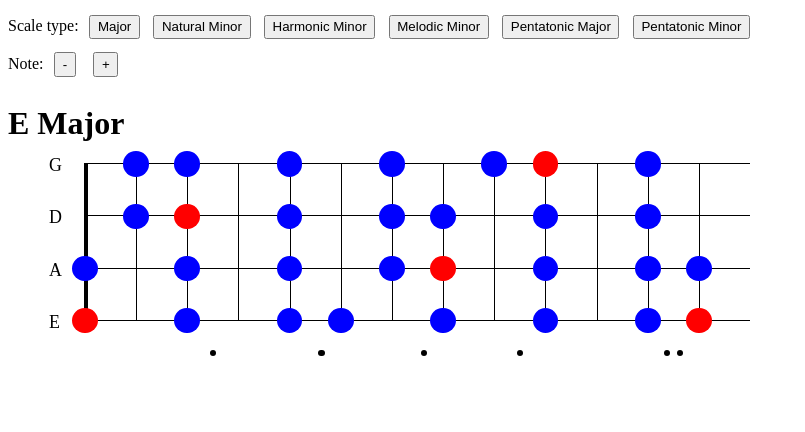
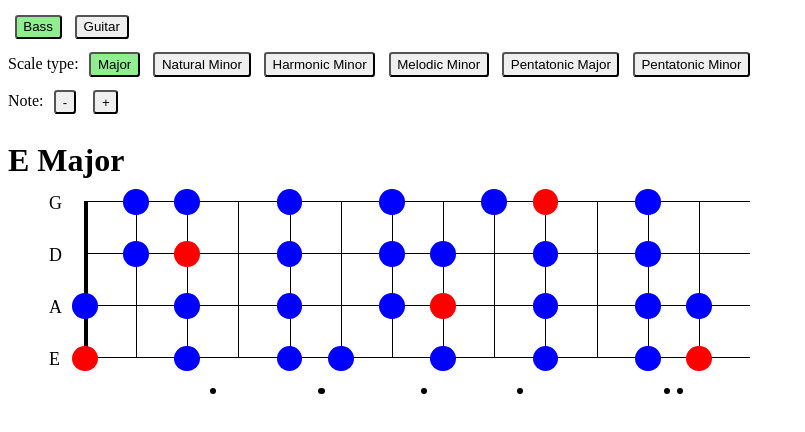
Before and after one commit to thibaudpriou/musicscales, a SvelteKit app: page / in a window 1280 px wide. Shown: the top 432 px of the page, without its empty margins (0-805 px from the left). Built offline with nearby package versions, Linux system fonts and the light colour scheme.

Commit message:
feat: add guitar mode

```diff
--- a/src/lib/Strings.svelte
+++ b/src/lib/Strings.svelte
@@ -1,16 +1,26 @@
 <script lang="ts">
 	import ScaleOverlay from '$lib/ScaleOverlay.svelte';
-	import type { Scale } from '../types';
+	import type { Instrument, Scale } from '../types';
 
 	export let scaleOffset = 0; // relative to E
 	export let scale: Scale = 'major';
+	export let instrument: Instrument = 'bass';
 
-	const strings = [
+	const bassStrings = [
 		{ name: 'G', offset: 15 },
 		{ name: 'D', offset: 10 },
 		{ name: 'A', offset: 5 },
 		{ name: 'E', offset: 0 }
 	];
+	const guitarStrings = [
+		{ name: 'E', offset: 24 },
+		{ name: 'B', offset: 19 },
+		{ name: 'G', offset: 15 },
+		{ name: 'D', offset: 10 },
+		{ name: 'A', offset: 5 },
+		{ name: 'E', offset: 0 }
+	];
+	$: strings = instrument === 'bass' ? bassStrings : guitarStrings;
 </script>
 
 <div class="container">
--- a/src/routes/+page.svelte
+++ b/src/routes/+page.svelte
@@ -1,11 +1,21 @@
 <script lang="ts">
 	import Strings from '$lib/Strings.svelte';
-	import type { Scale } from '../types';
+	import type { Instrument, Scale } from '../types';
 
 	interface ScaleInfo {
 		name: string;
 		value: Scale;
 	}
+
+	interface InstrumentInfo {
+		name: string;
+		value: Instrument;
+	}
+
+	const intruments: InstrumentInfo[] = [
+		{ name: 'Bass', value: 'bass' },
+		{ name: 'Guitar', value: 'guitar' }
+	];
 
 	const scales: ScaleInfo[] = [
 		{ name: 'Major', value: 'major' },
@@ -18,7 +28,14 @@
 	const notes = ['E', 'F', 'F#', 'G', 'G#', 'A', 'A#', 'B', 'C', 'C#', 'D', 'D#'];
 
 	let selectedScale: ScaleInfo = scales[0];
+	let selectedInstru: Instrument = intruments[0].value;
 	let selectedNoteOffset = 0;
+
+	function selectInstruCallback(value: Instrument) {
+		return () => {
+			selectedInstru = value;
+		};
+	}
 
 	function selectedScaleCallback(value: ScaleInfo) {
 		return () => {
@@ -44,9 +61,20 @@
 </script>
 
 <div>
+	{#each intruments as instru}
+		<button
+			on:click={selectInstruCallback(instru.value)}
+			class:active={instru.value === selectedInstru}>{instru.name}</button
+		>
+	{/each}
+</div>
+
+<div>
 	Scale type:
 	{#each scales as scale}
-		<button on:click={selectedScaleCallback(scale)}>{scale.name}</button>
+		<button on:click={selectedScaleCallback(scale)} class:active={scale === selectedScale}
+			>{scale.name}</button
+		>
 	{/each}
 </div>
 
@@ -61,17 +89,23 @@
 	{selectedScale.name}
 </h1>
 <div class="neck">
-	<Strings scale={selectedScale.value} scaleOffset={12 - selectedNoteOffset} />
+	<Strings scale={selectedScale.value} scaleOffset={12 - selectedNoteOffset} instrument={selectedInstru}/>
 </div>
 
 <style>
 	button {
 		margin: 0.5em;
 		padding: 0.2em 0.5em;
+		border-radius: 0.25em;
 	}
 
 	.neck {
 		margin: 0 1em;
 		font-size: 2vw;
 	}
+
+	button.active {
+		background-color: lightgreen;
+		/* color: white; */
+	}
 </style>
--- a/src/types.ts
+++ b/src/types.ts
@@ -5,3 +5,5 @@ export type Scale =
 	| 'melodic-minor'
 	| 'pentatonic-major'
 	| 'pentatonic-minor';
+
+export type Instrument = 'guitar' | 'bass';
```
